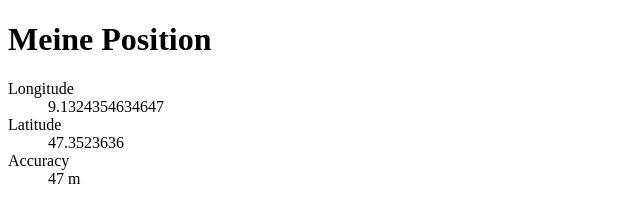
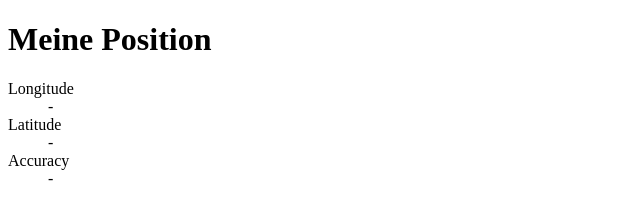
Before and after one commit to lut1/Wetterapplikation, a plain HTML site: page index.html in a window 1280 px wide. Shown: the whole page, without its empty margins (0-640 px from the left). Drawn offline with nearby package versions, Linux system fonts and the light colour scheme.

Commit message:
korrigiert

```diff
--- a/index.html
+++ b/index.html
@@ -8,13 +8,13 @@
   <h1>Meine Position</h1>
   <dl>
     <dt>Longitude</dt>
-      <dd class="longitude">9.1324354634647</dd>
+      <dd class="longitude">-</dd>
 
         <dt>Latitude</dt>
-        <dd class="latitude">47.3523636</dd>
+        <dd class="latitude">-</dd>
 
           <dt>Accuracy</dt>
-          <dd class="accuracy">47 m</dd>
+          <dd class="accuracy">-</dd>
   </dl>
 
   <script src="//code.jquery.com/jquery-1.11.0.min.js"></script>
```
